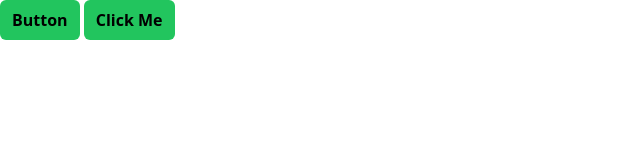
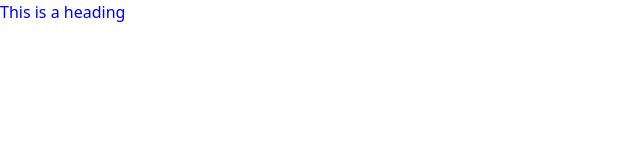
Before and after one commit to ferdous-mahmud/tailwind-practice, a website: page src/index.html in a window 1280 px wide. Shown: the whole page, without its empty margins (0-640 px from the left). Drawn offline with Linux system fonts and the light colour scheme.

Commit message:
modify utilitys class

```diff
--- a/src/index.html
+++ b/src/index.html
@@ -6,7 +6,6 @@
     <link href="/dist/output.css" rel="stylesheet" />
   </head>
   <body>
-    <button class="menu-button">Button</button>
-    <button class="menu-button">Click Me</button>
+    <h1 class="text-green-500">This is a heading</h1>
   </body>
 </html>
--- a/src/input.css
+++ b/src/input.css
@@ -2,8 +2,8 @@
 @tailwind components;
 @tailwind utilities;
 
-@layer components {
-  .menu-button {
-    @apply bg-green-500 px-3 py-2 rounded-md font-semibold;
+@layer utilities {
+  .text-green-500 {
+    color: blue;
   }
 }
```
Also changed, not shown: dist/output.css.
